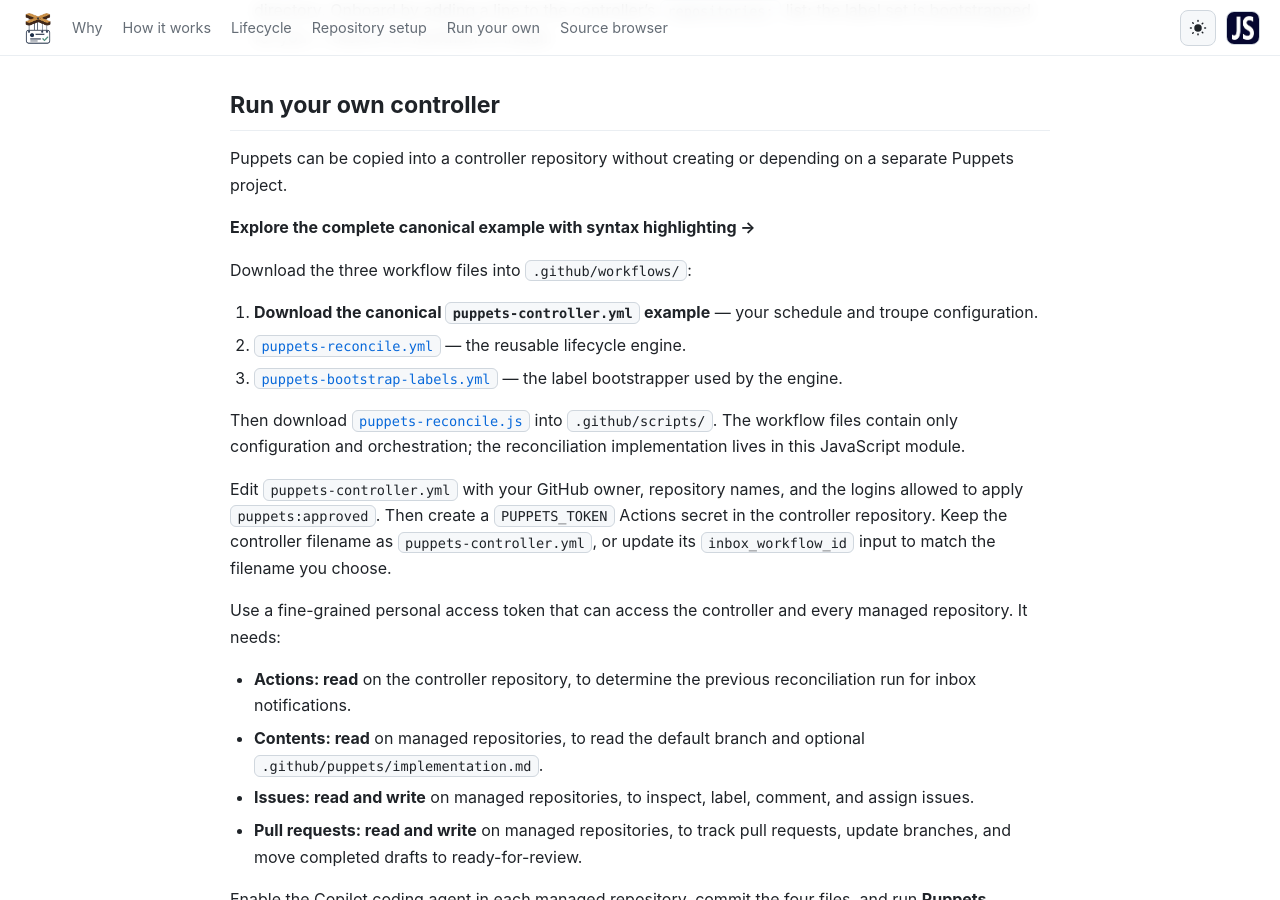
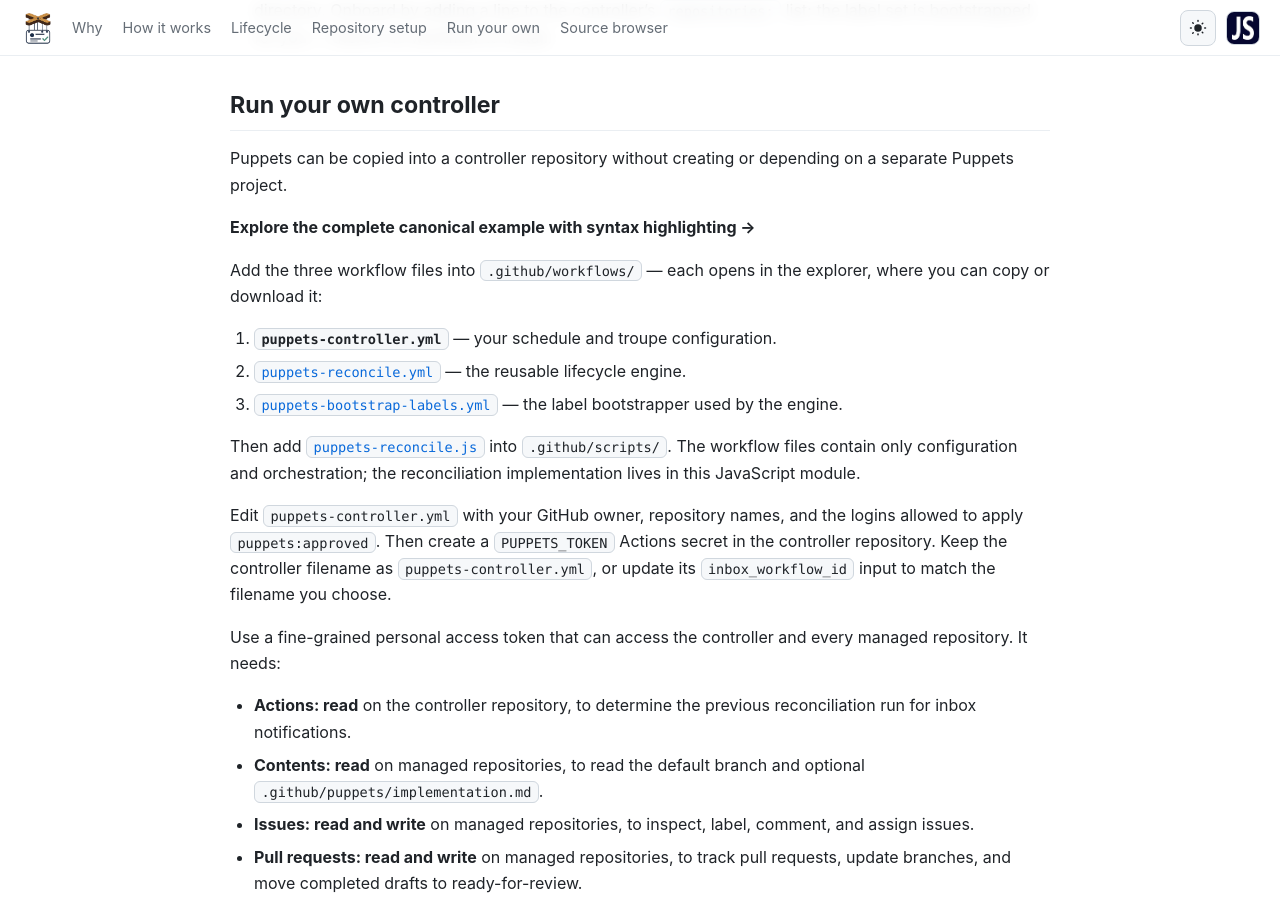
Before and after one commit to JeffSteinbok/JeffSteinbok.github.io, a Jekyll site: the page built from puppets/index.md, in a window 1280 px wide and 900 px high, scrolled down 4969 px. Built offline with Jekyll 4.4.1, drawn with Linux system fonts in a browser that asks for light colours.

Commit message:
Publish Puppets docs (source d8e6d1d)

```diff
--- a/puppets/index.md
+++ b/puppets/index.md
@@ -194,16 +194,17 @@ separate Puppets project.
 
 [**Explore the complete canonical example with syntax highlighting →**](explorer.html)
 
-Download the three workflow files into `.github/workflows/`:
+Add the three workflow files into `.github/workflows/` — each opens in the explorer, where
+you can copy or download it:
 
-1. [**Download the canonical `puppets-controller.yml` example**](downloads/puppets-controller.yml)
+1. [**`puppets-controller.yml`**](explorer.html?file=puppets-controller.yml)
    — your schedule and troupe configuration.
-2. [`puppets-reconcile.yml`](downloads/puppets-reconcile.yml) — the reusable lifecycle
-   engine.
-3. [`puppets-bootstrap-labels.yml`](downloads/puppets-bootstrap-labels.yml) — the label
-   bootstrapper used by the engine.
+2. [`puppets-reconcile.yml`](explorer.html?file=puppets-reconcile.yml) — the reusable
+   lifecycle engine.
+3. [`puppets-bootstrap-labels.yml`](explorer.html?file=puppets-bootstrap-labels.yml) — the
+   label bootstrapper used by the engine.
 
-Then download [`puppets-reconcile.js`](downloads/puppets-reconcile.js) into
+Then add [`puppets-reconcile.js`](explorer.html?file=puppets-reconcile.js) into
 `.github/scripts/`. The workflow files contain only configuration and orchestration; the
 reconciliation implementation lives in this JavaScript module.
 
```
Also changed, not shown: 1 other file.
